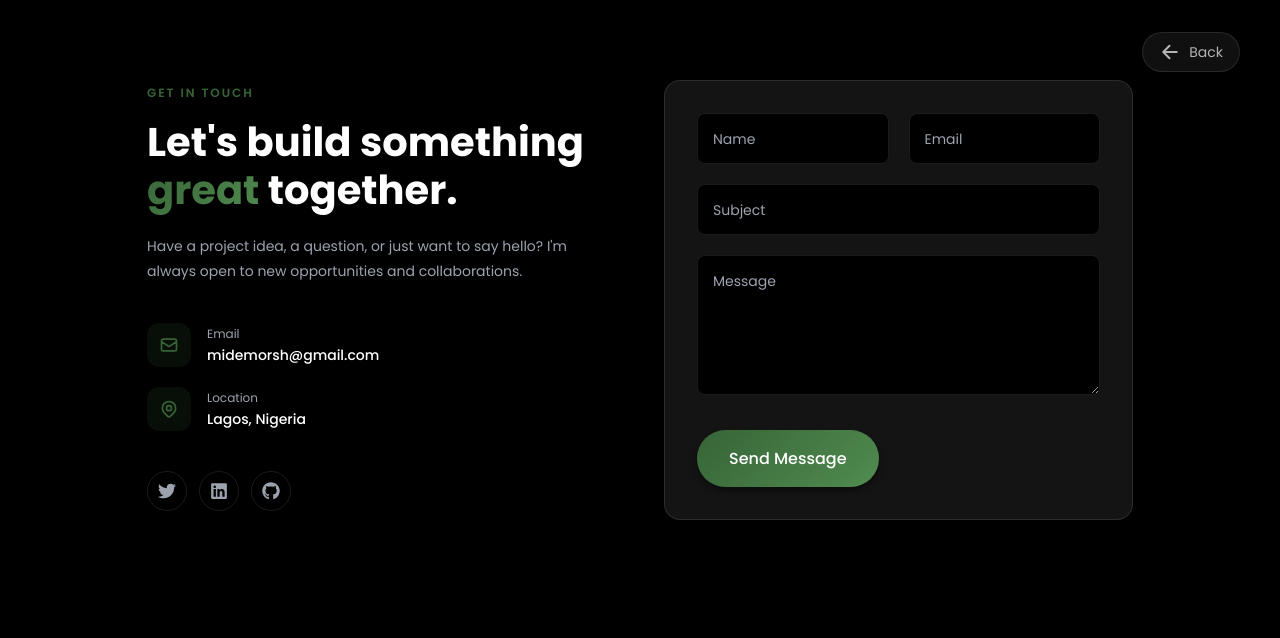
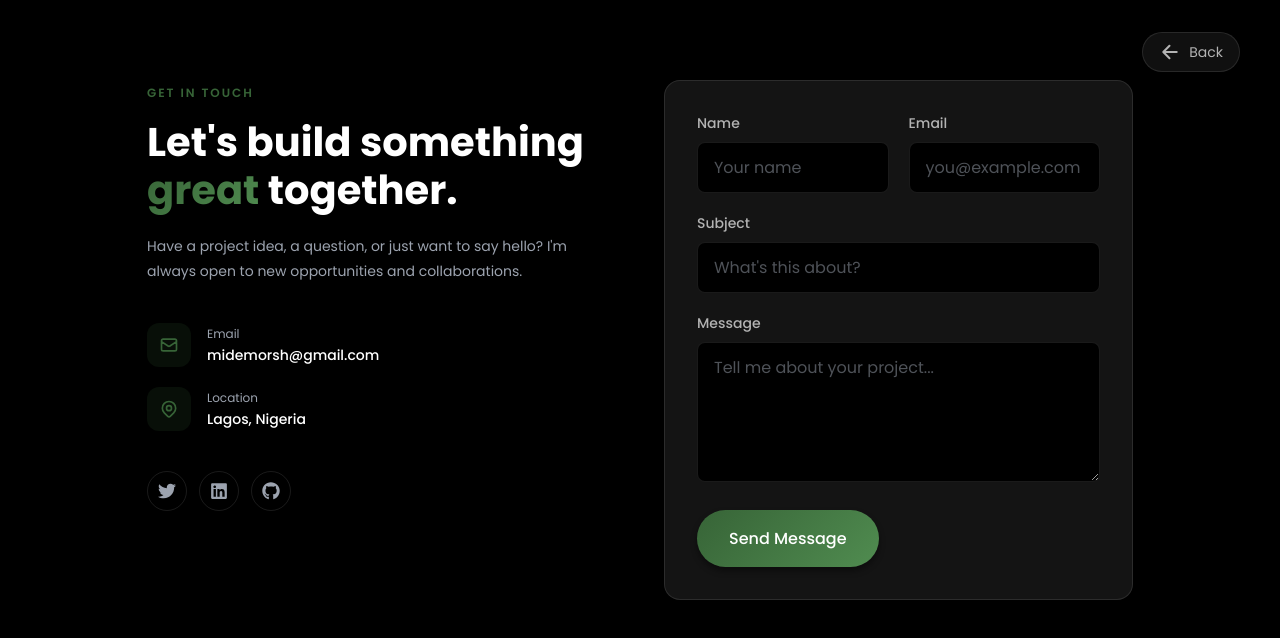
Before and after one commit to MorsH14/morsh, a React (Create React App) app: page /contact in a window 1280 px wide. Shown: the top 638 px of the page. Built offline with nearby package versions, Linux system fonts and the light colour scheme.

Commit message:
feat: enhance contact form layout and accessibility with improved labels and placeholders

```diff
--- a/src/pages/contact/contact.css
+++ b/src/pages/contact/contact.css
@@ -126,6 +126,8 @@ a.contact-detail-value:hover {
   border: 1px solid var(--color-border);
   border-radius: var(--radius-xl);
   padding: var(--space-8);
+  min-width: 0;
+  overflow: hidden;
 }
 
 .contactForm {
@@ -141,15 +143,25 @@ a.contact-detail-value:hover {
 }
 
 /* ========================================
-   FLOATING LABEL INPUTS
+   FORM INPUTS
    ======================================== */
 .form-group {
-  position: relative;
+  display: flex;
+  flex-direction: column;
+  gap: var(--space-2);
+  min-width: 0;
+}
+
+.form-label {
+  font-size: var(--text-sm);
+  font-weight: var(--font-medium);
+  color: var(--color-text-secondary);
 }
 
 .form-input {
   width: 100%;
-  padding: var(--space-4) var(--space-4) var(--space-2);
+  min-width: 0;
+  padding: var(--space-3) var(--space-4);
   background: var(--color-bg);
   border: 1px solid var(--color-border);
   border-radius: var(--radius-md);
@@ -157,6 +169,11 @@ a.contact-detail-value:hover {
   font-size: var(--text-base);
   font-family: inherit;
   transition: all var(--transition-normal);
+}
+
+.form-input::placeholder {
+  color: var(--color-text-muted);
+  opacity: 0.5;
 }
 
 .form-input:hover {
@@ -169,44 +186,12 @@ a.contact-detail-value:hover {
   box-shadow: 0 0 0 3px var(--color-primary-light);
 }
 
-.form-label {
-  position: absolute;
-  left: var(--space-4);
-  top: 50%;
-  transform: translateY(-50%);
-  font-size: var(--text-sm);
-  color: var(--color-text-muted);
-  pointer-events: none;
-  transition: all var(--transition-fast);
-}
-
-/* Float label when focused or has content */
-.form-input:focus + .form-label,
-.form-input:not(:placeholder-shown) + .form-label {
-  top: var(--space-2);
-  transform: translateY(0);
-  font-size: var(--text-xs);
-  color: var(--color-primary);
-}
-
 /* ========================================
    TEXTAREA
    ======================================== */
 .form-textarea {
   min-height: 140px;
   resize: vertical;
-}
-
-.form-textarea + .form-label {
-  top: var(--space-4);
-  transform: translateY(0);
-}
-
-.form-textarea:focus + .form-label,
-.form-textarea:not(:placeholder-shown) + .form-label {
-  top: var(--space-2);
-  font-size: var(--text-xs);
-  color: var(--color-primary);
 }
 
 /* ========================================
@@ -230,6 +215,14 @@ a.contact-detail-value:hover {
 /* ========================================
    RESPONSIVE
    ======================================== */
+
+/* Stack the name/email row early — the form side is only ~50% wide */
+@media screen and (max-width: 900px) {
+  .form-row {
+    grid-template-columns: 1fr;
+  }
+}
+
 @media screen and (max-width: 768px) {
   .contact-wrapper {
     grid-template-columns: 1fr;
@@ -243,10 +236,6 @@ a.contact-detail-value:hover {
 
   .contact-form-wrapper {
     padding: var(--space-6);
-  }
-
-  .form-row {
-    grid-template-columns: 1fr;
   }
 
   .submit-btn {
@@ -263,4 +252,8 @@ a.contact-detail-value:hover {
   .contact-form-wrapper {
     padding: var(--space-5);
   }
+
+  .form-input {
+    font-size: var(--text-sm);
+  }
 }
--- a/src/pages/contact/contact.js
+++ b/src/pages/contact/contact.js
@@ -148,37 +148,33 @@ const Contact = () => {
           >
             <div className="form-row">
               <div className="form-group">
+                <label htmlFor="name" className="form-label">Name</label>
                 <input
                   type="text"
                   id="name"
                   className="form-input"
                   name="name"
-                  placeholder=" "
+                  placeholder="Your name"
                   value={msg.name}
                   onChange={handleChange}
                   required
                   aria-required="true"
                 />
-                <label htmlFor="name" className="form-label">
-                  Name
-                </label>
               </div>
 
               <div className="form-group">
+                <label htmlFor="email" className="form-label">Email</label>
                 <input
                   type="email"
                   id="email"
                   className="form-input"
                   name="email"
-                  placeholder=" "
+                  placeholder="you@example.com"
                   value={msg.email}
                   onChange={handleChange}
                   required
                   aria-required="true"
                 />
-                <label htmlFor="email" className="form-label">
-                  Email
-                </label>
                 <ValidationError
                   prefix="Email"
                   field="email"
@@ -188,36 +184,32 @@ const Contact = () => {
             </div>
 
             <div className="form-group">
+              <label htmlFor="subject" className="form-label">Subject</label>
               <input
                 type="text"
                 id="subject"
                 className="form-input"
                 name="subject"
-                placeholder=" "
+                placeholder="What's this about?"
                 value={msg.subject}
                 onChange={handleChange}
                 required
                 aria-required="true"
               />
-              <label htmlFor="subject" className="form-label">
-                Subject
-              </label>
             </div>
 
             <div className="form-group">
+              <label htmlFor="message" className="form-label">Message</label>
               <textarea
                 id="message"
                 className="form-input form-textarea"
                 name="message"
-                placeholder=" "
+                placeholder="Tell me about your project..."
                 value={msg.message}
                 onChange={handleChange}
                 required
                 aria-required="true"
               />
-              <label htmlFor="message" className="form-label">
-                Message
-              </label>
               <ValidationError
                 prefix="Message"
                 field="message"
```
